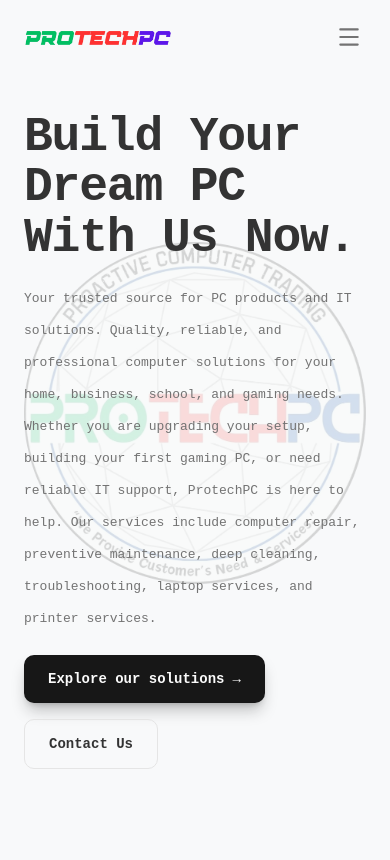
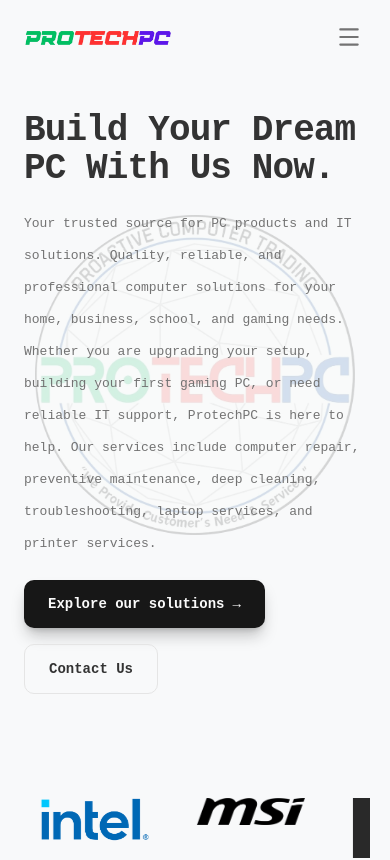
Before and after one commit to rastynkhen18/protechpc, a Next.js app: page / in a window 390 px wide. Shown: the top 860 px of the page. Built offline with nearby package versions, Linux system fonts and the light colour scheme.

Commit message:
fix: ui hero section

```diff
--- a/components/Hero.tsx
+++ b/components/Hero.tsx
@@ -48,7 +48,7 @@ export default function HeroSection() {
         >
             {/* <div
                 aria-hidden="true"
-                className="pointer-events-none absolute -inset-24 -z-10 opacity-40 transition-transform duration-500 ease-out"
+                className="pointer-events-none absolute -inset-10 -z-10 opacity-20 transition-transform duration-500 ease-out sm:-inset-16 sm:opacity-30 lg:-inset-24 lg:opacity-40"
                 style={{
                     transform: "translate3d(var(--mesh-x), var(--mesh-y), 0)",
                 }}
@@ -108,7 +108,7 @@ export default function HeroSection() {
                 </svg>
             </div>
             <div className="absolute inset-0 -z-10 bg-[radial-gradient(circle_at_78%_32%,color-mix(in_srgb,var(--primary)_18%,transparent),transparent_30%),radial-gradient(circle_at_20%_100%,color-mix(in_srgb,var(--accent)_16%,transparent),transparent_34%)]" />
-            <div className="absolute inset-0 -z-10 opacity-20 [background-image:linear-gradient(color-mix(in_srgb,var(--border)_16%,transparent)_1px,transparent_1px),linear-gradient(90deg,color-mix(in_srgb,var(--border)_16%,transparent)_1px,transparent_1px)] [background-size:64px_64px] [mask-image:linear-gradient(to_bottom,var(--foreground),transparent_85%)]" /> */}
+            <div className="absolute inset-0 -z-10 opacity-20 [background-image:linear-gradient(color-mix(in_srgb,var(--border)_16%,transparent)_1px,transparent_1px),linear-gradient(90deg,color-mix(in_srgb,var(--border)_16%,transparent)_1px,transparent_1px)] [background-size:32px_32px] [mask-image:linear-gradient(to_bottom,var(--foreground),transparent_85%)] sm:[background-size:48px_48px] lg:[background-size:64px_64px]" /> */}
 
             {/* // Hero content */}
             <div className="max-w-7xl mx-auto px-6 pb-20 pt-8 sm:px-10 lg:px-12 lg:pb-28">
@@ -116,7 +116,7 @@ export default function HeroSection() {
                     <div className="relative z-10 max-w-2xl">
                         <h1
                             id="hero-title"
-                            className="text-5xl font-semibold leading-[1.05] tracking-tight sm:text-6xl lg:text-5xl"
+                            className="text-4xl font-semibold leading-[1.05] tracking-tight sm:text-5xl lg:text-5xl"
                         >
                             Build Your Dream PC With Us Now.
                         </h1>
@@ -168,7 +168,7 @@ export default function HeroSection() {
                     <Image
                         src={ProtechPcHeroLogo}
                         alt="ProtechPC Logo"
-                        className="pointer-events-none absolute left-1/2 top-1/2 z-0 h-auto w-full max-w-md -translate-x-1/2 -translate-y-1/2 opacity-15 lg:relative lg:left-auto lg:top-auto lg:z-auto lg:translate-x-0 lg:translate-y-0 lg:max-w-lg lg:opacity-100"
+                        className="pointer-events-none absolute left-1/2 top-1/2 z-0 h-auto w-full max-w-xs -translate-x-1/2 -translate-y-1/2 opacity-15 sm:max-w-md lg:relative lg:left-auto lg:top-auto lg:z-auto lg:translate-x-0 lg:translate-y-0 lg:max-w-lg lg:opacity-100"
                     />
                 </div>
             </div>
```
